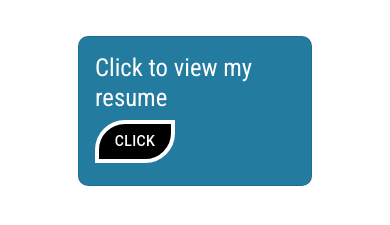
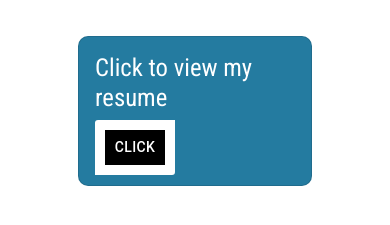
Before and after one commit to Tosin-Mayowa/my-portfolio, a React (Create React App) app: page / in a window 390 px wide. Shown: the part 940-1165 px from the top of the page. Built offline with nearby package versions, Linux system fonts and the light colour scheme.

Commit message:
fix mobile view of the button

```diff
--- a/src/Component/Header/Header.css
+++ b/src/Component/Header/Header.css
@@ -43,9 +43,9 @@
         width: 80px;
         font-size: 10px;
         height: auto;
-        border: 10px solid #247ba0;
-        border-radius: 50px 0;
-        background-color: #000000;
+        border: 10px solid #fff !important;
+        border-radius: 3px 0 !important;
+        background-color: #000000 !important;
     }
 
     .Paper-Header {
```
